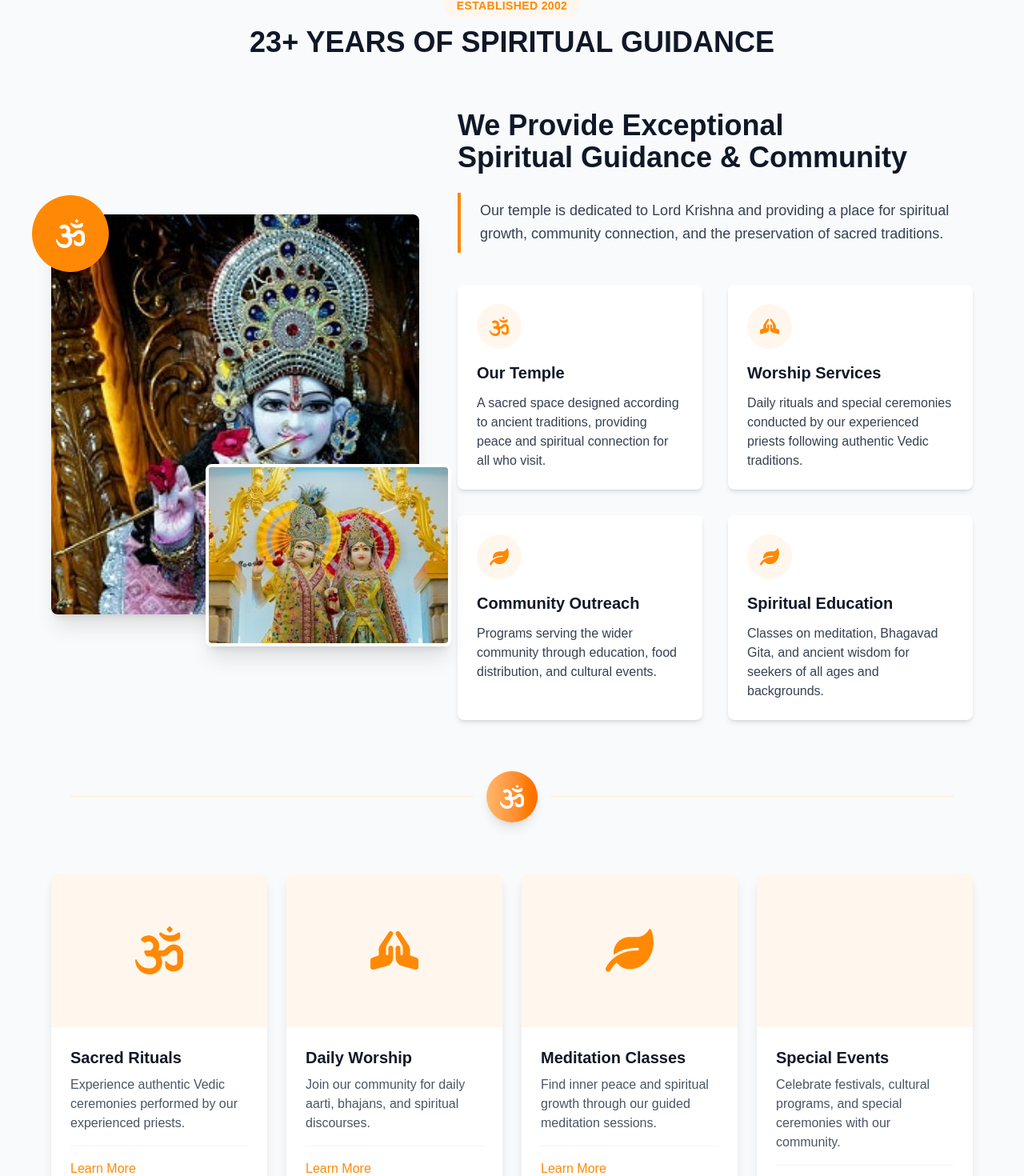
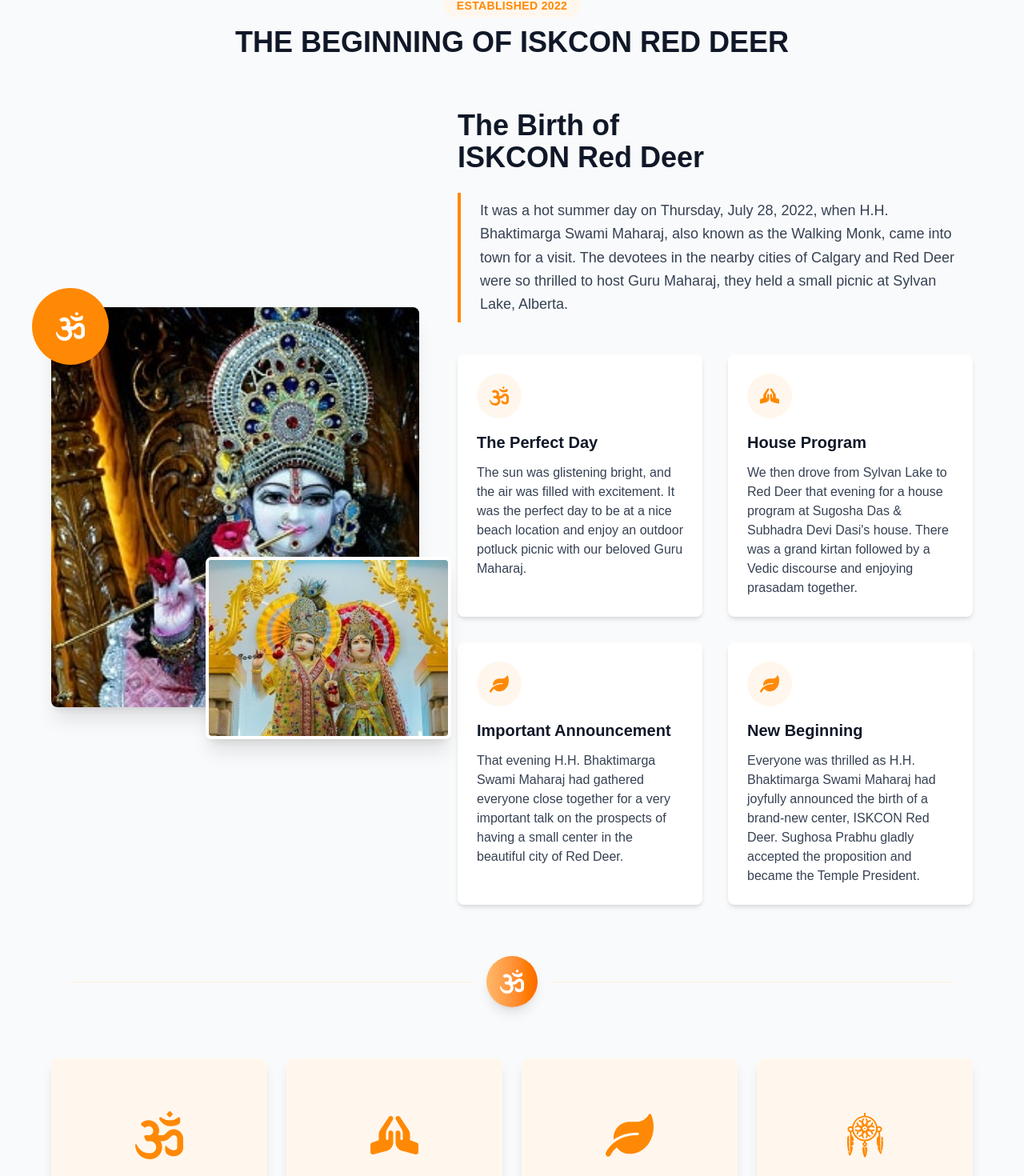
Before and after one commit to SaiPh3r/red-deer, a Next.js app: page /about in a window 1280 px wide. Shown: the part 799-2269 px from the top of the page at 80% size. Built offline with nearby package versions, Linux system fonts and the light colour scheme.

Commit message:
abou us content changed

```diff
--- a/app/about/page.tsx
+++ b/app/about/page.tsx
@@ -2,6 +2,7 @@
 import React from 'react';
 import Image from 'next/image';
 import { FaLeaf, FaPrayingHands, FaOm } from "react-icons/fa";
+import { GiDreamCatcher } from "react-icons/gi";
 import { motion } from 'framer-motion';
 
 const About = () => {
@@ -9,20 +10,13 @@
     <div className="w-full bg-white">
 
       <motion.div initial={{ opacity: 0 }} whileInView={{ opacity: 1 }} viewport={{ once: true }} transition={{ duration: 0.8 }} className="relative w-full h-[50vh] sm:h-[60vh] md:h-[70vh] lg:h-screen max-h-[600px]">
-        <Image
-          src="/images/temple.jpg"
-          alt="Temple Banner"
-          width={1920}
-          height={1080}
-          priority
-          className="w-full h-full object-cover"
-        />
+        <Image  src="/images/temple.jpg" alt="Temple Banner" width={1920} height={1080}  priority  className="w-full h-full object-cover"/>
         <div className="absolute inset-0 bg-gradient-to-r from-black/70 to-transparent">
           <div className="container mx-auto h-full flex items-center px-4 sm:px-6 lg:px-16">
             <motion.div initial={{ opacity: 0, x: -50 }} whileInView={{ opacity: 1, x: 0 }} viewport={{ once: true }} transition={{ duration: 0.8 }} className="max-w-2xl text-white">
-              <h1 className="text-3xl sm:text-4xl md:text-5xl lg:text-6xl font-bold mb-4 sm:mb-6 leading-tight">Discover Our Sacred Temple</h1>
+              <h1 className="text-3xl sm:text-4xl md:text-5xl lg:text-6xl font-bold mb-4 sm:mb-6 leading-tight">Our Story</h1>
               <div className="text-base sm:text-lg md:text-xl opacity-90">
-                <p className="mb-4">A sanctuary of peace and devotion dedicated to Lord Krishna and spiritual enlightenment.</p>
+                <p className="mb-4">The birth of ISKCON Red Deer and our journey to establish a spiritual sanctuary in central Alberta.</p>
               </div>
             </motion.div>
           </div>
@@ -32,8 +26,8 @@
       <div className="w-full py-12 sm:py-16 md:py-20 bg-gray-50">
         <motion.div initial={{ opacity: 0 }} whileInView={{ opacity: 1 }} viewport={{ once: true }} transition={{ duration: 0.8 }} className="container mx-auto px-4 sm:px-6 lg:px-16">
           <motion.div initial={{ opacity: 0, y: 30 }} whileInView={{ opacity: 1, y: 0 }} viewport={{ once: true }} transition={{ duration: 0.8 }} className="text-center mb-10 sm:mb-16">
-            <span className="inline-block bg-orange-50 text-orange-400 px-3 sm:px-4 py-1 rounded-full text-xs sm:text-sm font-semibold tracking-wide mb-2 sm:mb-3">ESTABLISHED 2002</span>
-            <h2 className="text-2xl sm:text-3xl md:text-4xl font-bold text-gray-900">23+ YEARS OF SPIRITUAL GUIDANCE</h2>
+            <span className="inline-block bg-orange-50 text-orange-400 px-3 sm:px-4 py-1 rounded-full text-xs sm:text-sm font-semibold tracking-wide mb-2 sm:mb-3">ESTABLISHED 2022</span>
+            <h2 className="text-2xl sm:text-3xl md:text-4xl font-bold text-gray-900">THE BEGINNING OF ISKCON RED DEER</h2>
           </motion.div>
 
           <div className="flex flex-col lg:flex-row gap-8 sm:gap-12 items-center">
@@ -41,13 +35,7 @@
             <motion.div initial={{ opacity: 0, x: -50 }} whileInView={{ opacity: 1, x: 0 }} viewport={{ once: true }} transition={{ duration: 0.8 }} className="w-full lg:w-5/12">
               <div className="relative">
                 <div className="rounded-lg overflow-hidden shadow-xl transition-all duration-500 hover:shadow-2xl group">
-                  <Image
-                    src="/images/krishna1.jpg"
-                    alt="Krishna Statue"
-                    width={600}
-                    height={800}
-                    className="w-full object-cover h-[300px] sm:h-[400px] md:h-[500px] transition-all duration-700 group-hover:scale-105"
-                  />
+                  <Image src="/images/krishna1.jpg" alt="Krishna Statue" width={600} height={800} className="w-full object-cover h-[300px] sm:h-[400px] md:h-[500px] transition-all duration-700 group-hover:scale-105" />
                   <div className="absolute inset-0 bg-orange-400/0 transition-all duration-500 group-hover:bg-orange-400/10"></div>
                 </div>
 
@@ -70,14 +58,13 @@
 
             <motion.div initial={{ opacity: 0, x: 50 }} whileInView={{ opacity: 1, x: 0 }} viewport={{ once: true }} transition={{ duration: 0.8 }} className="w-full lg:w-7/12 mt-10 lg:mt-0">
               <h2 className="text-2xl sm:text-3xl md:text-4xl font-bold text-gray-900 mb-4 sm:mb-6">
-                We Provide Exceptional<br className="hidden sm:block" />
-                Spiritual Guidance & Community
+                The Birth of<br className="hidden sm:block" />
+                ISKCON Red Deer
               </h2>
 
               <div className="border-l-4 border-orange-400 pl-4 sm:pl-6 py-2 mb-6 sm:mb-8">
                 <p className="text-base sm:text-lg text-gray-700 leading-relaxed">
-                  Our temple is dedicated to Lord Krishna and providing a place for spiritual growth,
-                  community connection, and the preservation of sacred traditions.
+                  It was a hot summer day on Thursday, July 28, 2022, when H.H. Bhaktimarga Swami Maharaj, also known as the Walking Monk, came into town for a visit. The devotees in the nearby cities of Calgary and Red Deer were so thrilled to host Guru Maharaj, they held a small picnic at Sylvan Lake, Alberta.
                 </p>
               </div>
 
@@ -86,10 +73,9 @@
                   <div className="bg-orange-50 text-orange-400 w-12 h-12 sm:w-14 sm:h-14 rounded-full flex items-center justify-center mb-3 sm:mb-4 transition-all duration-500 group-hover:bg-orange-400 group-hover:text-white transform">
                     <FaOm className="text-xl sm:text-2xl transition-all duration-500 group-hover:scale-110" />
                   </div>
-                  <h3 className="text-lg sm:text-xl font-bold text-gray-900 mb-2 sm:mb-3 transition-all duration-300 group-hover:text-orange-400">Our Temple</h3>
+                  <h3 className="text-lg sm:text-xl font-bold text-gray-900 mb-2 sm:mb-3 transition-all duration-300 group-hover:text-orange-400">The Perfect Day</h3>
                   <p className="text-sm sm:text-base text-gray-700">
-                    A sacred space designed according to ancient traditions, providing peace and
-                    spiritual connection for all who visit.
+                    The sun was glistening bright, and the air was filled with excitement. It was the perfect day to be at a nice beach location and enjoy an outdoor potluck picnic with our beloved Guru Maharaj.
                   </p>
                 </motion.div>
 
@@ -97,10 +83,9 @@
                   <div className="bg-orange-50 text-orange-400 w-12 h-12 sm:w-14 sm:h-14 rounded-full flex items-center justify-center mb-3 sm:mb-4 transition-all duration-500 group-hover:bg-orange-400 group-hover:text-white">
                     <FaPrayingHands className="text-xl sm:text-2xl transition-all duration-500 group-hover:scale-110" />
                   </div>
-                  <h3 className="text-lg sm:text-xl font-bold text-gray-900 mb-2 sm:mb-3 transition-all duration-300 group-hover:text-orange-400">Worship Services</h3>
+                  <h3 className="text-lg sm:text-xl font-bold text-gray-900 mb-2 sm:mb-3 transition-all duration-300 group-hover:text-orange-400">House Program</h3>
                   <p className="text-sm sm:text-base text-gray-700">
-                    Daily rituals and special ceremonies conducted by our experienced priests
-                    following authentic Vedic traditions.
+                    We then drove from Sylvan Lake to Red Deer that evening for a house program at Sugosha Das & Subhadra Devi Dasi's house. There was a grand kirtan followed by a Vedic discourse and enjoying prasadam together.
                   </p>
                 </motion.div>
 
@@ -108,10 +93,9 @@
                   <div className="bg-orange-50 text-orange-400 w-12 h-12 sm:w-14 sm:h-14 rounded-full flex items-center justify-center mb-3 sm:mb-4 transition-all duration-500 group-hover:bg-orange-400 group-hover:text-white">
                     <FaLeaf className="text-xl sm:text-2xl transition-all duration-500 group-hover:scale-110" />
                   </div>
-                  <h3 className="text-lg sm:text-xl font-bold text-gray-900 mb-2 sm:mb-3 transition-all duration-300 group-hover:text-orange-400">Community Outreach</h3>
+                  <h3 className="text-lg sm:text-xl font-bold text-gray-900 mb-2 sm:mb-3 transition-all duration-300 group-hover:text-orange-400">Important Announcement</h3>
                   <p className="text-sm sm:text-base text-gray-700">
-                    Programs serving the wider community through education,
-                    food distribution, and cultural events.
+                    That evening H.H. Bhaktimarga Swami Maharaj had gathered everyone close together for a very important talk on the prospects of having a small center in the beautiful city of Red Deer.
                   </p>
                 </motion.div>
 
@@ -119,10 +103,9 @@
                   <div className="bg-orange-50 text-orange-400 w-12 h-12 sm:w-14 sm:h-14 rounded-full flex items-center justify-center mb-3 sm:mb-4 transition-all duration-500 group-hover:bg-orange-400 group-hover:text-white">
                     <FaLeaf className="text-xl sm:text-2xl transition-all duration-500 group-hover:scale-110" />
                   </div>
-                  <h3 className="text-lg sm:text-xl font-bold text-gray-900 mb-2 sm:mb-3 transition-all duration-300 group-hover:text-orange-400">Spiritual Education</h3>
+                  <h3 className="text-lg sm:text-xl font-bold text-gray-900 mb-2 sm:mb-3 transition-all duration-300 group-hover:text-orange-400">New Beginning</h3>
                   <p className="text-sm sm:text-base text-gray-700">
-                    Classes on meditation, Bhagavad Gita, and ancient wisdom
-                    for seekers of all ages and backgrounds.
+                    Everyone was thrilled as H.H. Bhaktimarga Swami Maharaj had joyfully announced the birth of a brand-new center, ISKCON Red Deer. Sughosa Prabhu gladly accepted the proposition and became the Temple President.
                   </p>
                 </motion.div>
               </div>
@@ -148,8 +131,8 @@
                 <FaOm className="text-4xl sm:text-6xl text-orange-400" />
               </div>
               <div className="p-4 sm:p-6">
-                <h3 className="text-lg sm:text-xl font-bold text-gray-900 mb-2">Sacred Rituals</h3>
-                <p className="text-sm sm:text-base text-gray-600">Experience authentic Vedic ceremonies performed by our experienced priests.</p>
+                <h3 className="text-lg sm:text-xl font-bold text-gray-900 mb-2">First Rath Yatra</h3>
+                <p className="text-sm sm:text-base text-gray-600">Within our first year of opening, we held our first Rath Yatra (Festival of Chariot) on August 12, 2023.</p>
                 <div className="mt-3 sm:mt-4 pt-3 sm:pt-4 border-t border-gray-100">
                   <a href="#" className="text-orange-400 font-medium hover:text-orange-500 inline-flex items-center">
                     Learn More
@@ -163,8 +146,8 @@
                 <FaPrayingHands className="text-4xl sm:text-6xl text-orange-400" />
               </div>
               <div className="p-4 sm:p-6">
-                <h3 className="text-lg sm:text-xl font-bold text-gray-900 mb-2">Daily Worship</h3>
-                <p className="text-sm sm:text-base text-gray-600">Join our community for daily aarti, bhajans, and spiritual discourses.</p>
+                <h3 className="text-lg sm:text-xl font-bold text-gray-900 mb-2">Community Support</h3>
+                <p className="text-sm sm:text-base text-gray-600">We had help from the bigger Temples, a senior devotee from ISKCON Calgary, HG Sahadev Das had offered to build us a new chariot.</p>
                 <div className="mt-3 sm:mt-4 pt-3 sm:pt-4 border-t border-gray-100">
                   <a href="#" className="text-orange-400 font-medium hover:text-orange-500 inline-flex items-center">
                     Learn More
@@ -178,8 +161,8 @@
                 <FaLeaf className="text-4xl sm:text-6xl text-orange-400" />
               </div>
               <div className="p-4 sm:p-6">
-                <h3 className="text-lg sm:text-xl font-bold text-gray-900 mb-2">Meditation Classes</h3>
-                <p className="text-sm sm:text-base text-gray-600">Find inner peace and spiritual growth through our guided meditation sessions.</p>
+                <h3 className="text-lg sm:text-xl font-bold text-gray-900 mb-2">Divine Blessings</h3>
+                <p className="text-sm sm:text-base text-gray-600">The Lordship Jaganath, Baladev and Subhadra deities were given to us from ISKCON Edmonton. The first Rath Yatra was a grand success.</p>
                 <div className="mt-3 sm:mt-4 pt-3 sm:pt-4 border-t border-gray-100">
                   <a href="#" className="text-orange-400 font-medium hover:text-orange-500 inline-flex items-center">
                     Learn More
@@ -190,10 +173,11 @@
 
             <motion.div initial={{ opacity: 0, y: 30 }} whileInView={{ opacity: 1, y: 0 }} viewport={{ once: true }} transition={{ duration: 0.8, delay: 0.3 }} className="bg-white rounded-lg shadow-lg overflow-hidden transition-all duration-300 hover:shadow-xl hover:-translate-y-2">
               <div className="h-36 sm:h-48 bg-orange-50 flex items-center justify-center">
+                <GiDreamCatcher className="text-4xl sm:text-6xl text-orange-400" />
               </div>
               <div className="p-4 sm:p-6">
-                <h3 className="text-lg sm:text-xl font-bold text-gray-900 mb-2">Special Events</h3>
-                <p className="text-sm sm:text-base text-gray-600">Celebrate festivals, cultural programs, and special ceremonies with our community.</p>
+                <h3 className="text-lg sm:text-xl font-bold text-gray-900 mb-2">Our Dream</h3>
+                <p className="text-sm sm:text-base text-gray-600">We may not have an official temple here, but we have very dedicated devotees. Our dream is to one day have our own Temple for ISKCON Red Deer.</p>
                 <div className="mt-3 sm:mt-4 pt-3 sm:pt-4 border-t border-gray-100">
                   <a href="#" className="text-orange-400 font-medium hover:text-orange-500 inline-flex items-center">
                     Learn More
```
